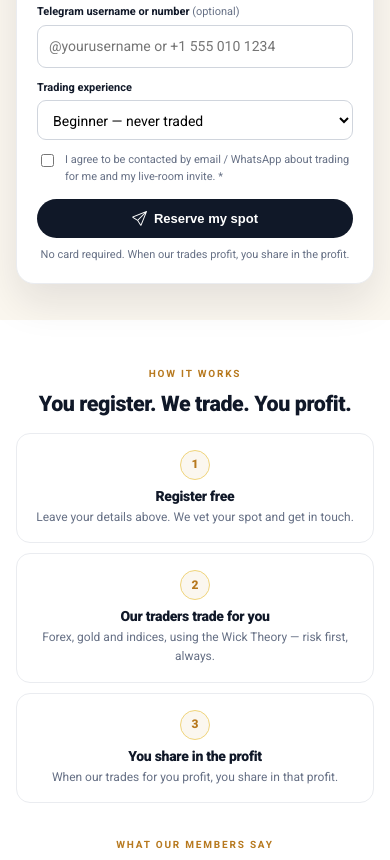
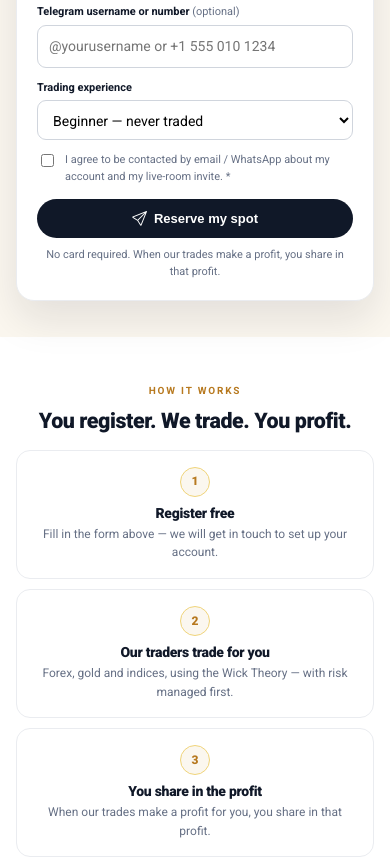
Before and after one commit to AnointingPaschal/jason-fx-academy, a plain HTML site: page index.html in a window 390 px wide. Shown: the part 941-1801 px from the top of the page. Drawn offline with nearby package versions, Linux system fonts and the light colour scheme.

Commit message:
Fix typos: let us trade for you, trades make a profit, step 1 wording; no-cache HTML so phones stop showing old copy

```diff
--- a/index.html
+++ b/index.html
@@ -80,7 +80,7 @@
         <p class="wick-line"><b>Bodies are retail. Wicks are institutions.</b> That is the method our traders use for you.</p>
       </div>
       <div class="hero-cta">
-        <a class="btn btn-blue" href="#join"><i class="bi bi-person-plus"></i> Register free — let us trade for me</a>
+        <a class="btn btn-blue" href="#join"><i class="bi bi-person-plus"></i> Register free — let us trade for you</a>
         <p class="trust-line">Free to join &bull; No card required</p>
       </div>
     </div>
@@ -103,9 +103,9 @@
         </div>
         <div class="field"><label for="telegram">Telegram username or number <span style="color:var(--muted);font-weight:400">(optional)</span></label><input id="telegram" name="telegram" type="text" placeholder="@yourusername or +1 555 010 1234" autocomplete="off"></div>
         <div class="field"><label for="experience">Trading experience</label><select id="experience" name="experience"><option value="Beginner — never traded">Beginner — never traded</option><option value="Beginner — less than 1 year">Beginner — less than 1 year</option><option value="Intermediate — 1 to 3 years">Intermediate — 1 to 3 years</option><option value="Advanced — 3+ years">Advanced — 3+ years</option></select></div>
-        <label class="consent"><input type="checkbox" required style="margin-top:3px"> I agree to be contacted by email / WhatsApp about trading for me and my live-room invite. *</label>
+        <label class="consent"><input type="checkbox" required style="margin-top:3px"> I agree to be contacted by email / WhatsApp about my account and my live-room invite. *</label>
         <button id="submitBtn" class="btn btn-blue" type="submit" style="width:100%;justify-content:center;margin-top:14px"><i class="bi bi-send"></i> Reserve my spot</button>
-        <p class="small" style="text-align:center;margin:8px 0 0">No card required. When our trades profit, you share in the profit.</p>
+        <p class="small" style="text-align:center;margin:8px 0 0">No card required. When our trades make a profit, you share in that profit.</p>
       </form>
       <div class="form-error" id="formError" role="alert"></div>
     </div>
@@ -118,9 +118,9 @@
     <p class="eyebrow" style="text-align:center">How it works</p>
     <h2 style="text-align:center">You register. We trade. You profit.</h2>
     <div class="steps">
-      <div class="step"><span class="step-num">1</span><h3>Register free</h3><p>Leave your details above. We vet your spot and get in touch.</p></div>
-      <div class="step"><span class="step-num">2</span><h3>Our traders trade for you</h3><p>Forex, gold and indices, using the Wick Theory — risk first, always.</p></div>
-      <div class="step"><span class="step-num">3</span><h3>You share in the profit</h3><p>When our trades for you profit, you share in that profit.</p></div>
+      <div class="step"><span class="step-num">1</span><h3>Register free</h3><p>Fill in the form above — we will get in touch to set up your account.</p></div>
+      <div class="step"><span class="step-num">2</span><h3>Our traders trade for you</h3><p>Forex, gold and indices, using the Wick Theory — with risk managed first.</p></div>
+      <div class="step"><span class="step-num">3</span><h3>You share in the profit</h3><p>When our trades make a profit for you, you share in that profit.</p></div>
     </div>
   </div>
 </section>
@@ -161,7 +161,7 @@
       </div>
     </div>
     <div class="final-cta">
-      <a class="btn btn-blue" href="#join"><i class="bi bi-person-plus"></i> Register free — let us trade for me</a>
+      <a class="btn btn-blue" href="#join"><i class="bi bi-person-plus"></i> Register free — let us trade for you</a>
     </div>
     <p class="small" style="text-align:center;margin:18px 0 0;line-height:1.6">Trading involves substantial risk of loss. Past performance does not guarantee future results. Jason FX Academy trades on your behalf — profits are shared, losses are possible. © <span id="year">2026</span> Jason FX Academy • jasonfxacademy.com</p>
   </div>
```
